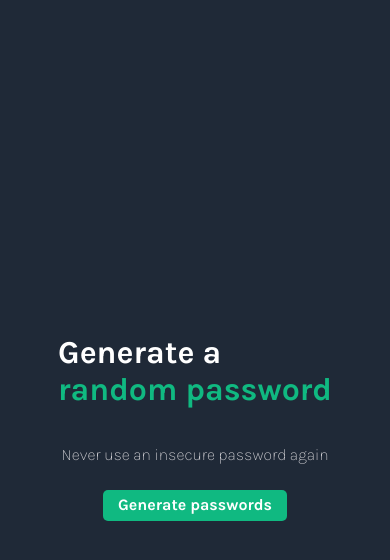
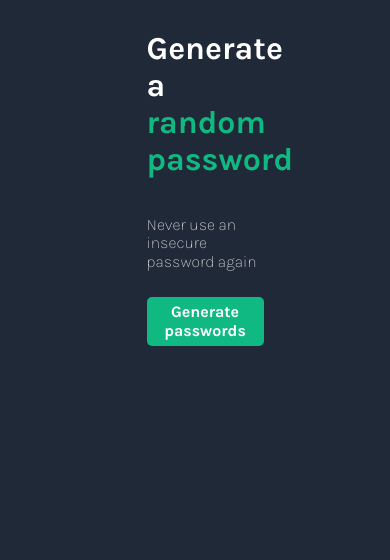
Before and after one commit to BLR19/password-generator, a website: page index.html in a window 390 px wide. Drawn offline with nearby package versions, Linux system fonts and the light colour scheme.

Commit message:
design update

```diff
--- a/index.css
+++ b/index.css
@@ -3,6 +3,8 @@ body {
     background: #1f2937;
     color: white;
     font-family: 'Karla', sans-serif;
+    height: 100%;
+    width: 100%;
 }
 
 
@@ -11,16 +13,18 @@ body {
 }
 
 #container {
-    width: 100%;
+    margin: auto;
+    width: 30%;
     height: 100%;
     display: flex;
     flex-direction: column;
-    justify-content: center;
-    align-items: center;
+    justify-content: stretch;
+    align-items: stretch;
 }
 
+
 input {
-    margin: 4px;
+    margin: 10px; 5px;
     background: #273549;
     border: none;
     color: #10b981;
@@ -38,6 +42,7 @@ button {
     cursor: pointer;
     border: none;
     font-weight: bold;
+
 }
 
 p {
@@ -46,7 +51,22 @@ p {
 }
 
 #passwords-box {
+    width: 100%;
+
     display:flex;
     flex-direction: column;
     align-items: center;
+    justify-items: center;
 }
+
+@media  (max-width: 600px)  {
+    #container {
+        margin: auto;
+        !width: 90%;
+        height: 100%;
+        display: flex;
+        flex-direction: column;
+        justify-content: stretch;
+        align-items: stretch;
+    }
+}
```
Also changed, not shown: index.html (+2 -0 lines).
